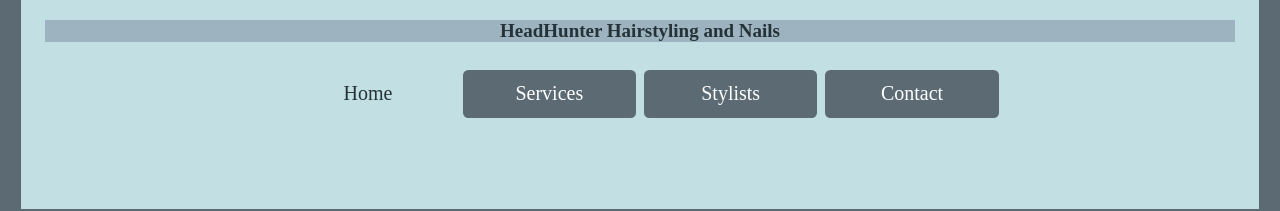
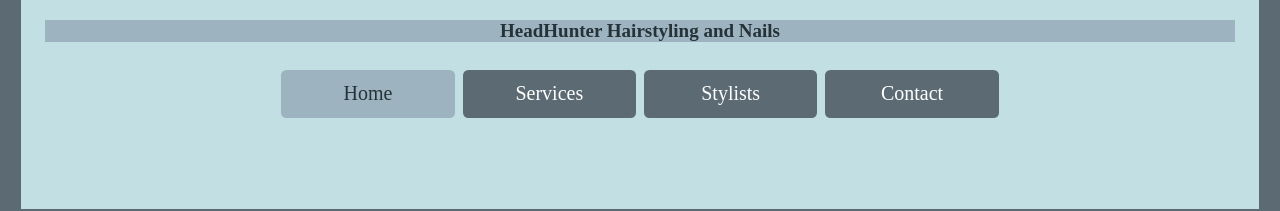
Before and after one commit to anuskacolanzi/anuskacolanzi.github.io, a plain HTML site: page index.html in a window 1280 px wide. In both pictures the pointer is over the item "Home". Shown: the part 292-503 px from the top of the page. Drawn offline with nearby package versions, Linux system fonts and the light colour scheme; some packages are replaced by stand-ins of ours; a script that the page names is missing.

Commit message:
Update styles.css

```diff
--- a/styles.css
+++ b/styles.css
@@ -76,7 +76,7 @@ text-decoration: none;
 .slicknav_menu  .slicknav_menutxt {font-size: 0.80rem; color: white;}
 .slicknav_menu {background-color: #9db4c0;}
 
-li:hover {background-color: #c2dfe3; color: #253237;}
+li:hover {background-color: #9db4c0; color: #253237;}
 
 #menu {display: none;}
 #mobilemenu {display: block;}
```
